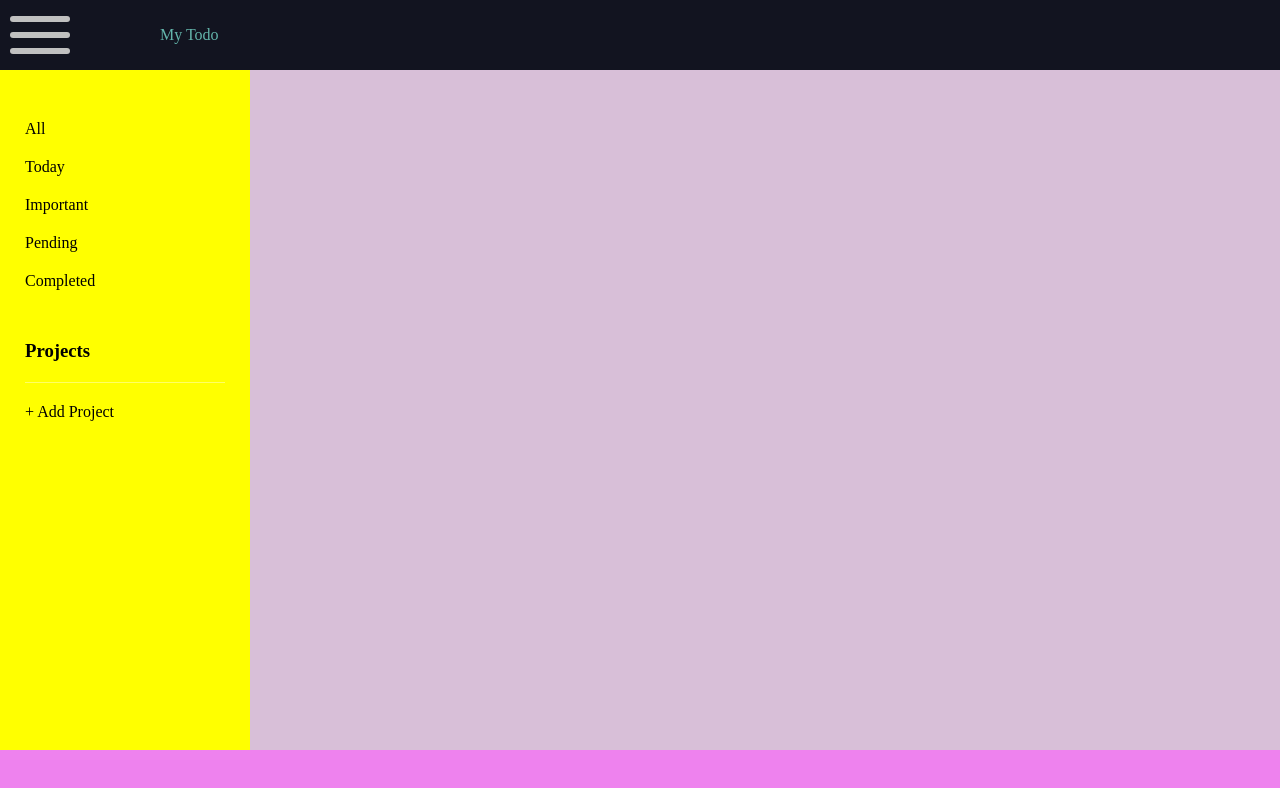
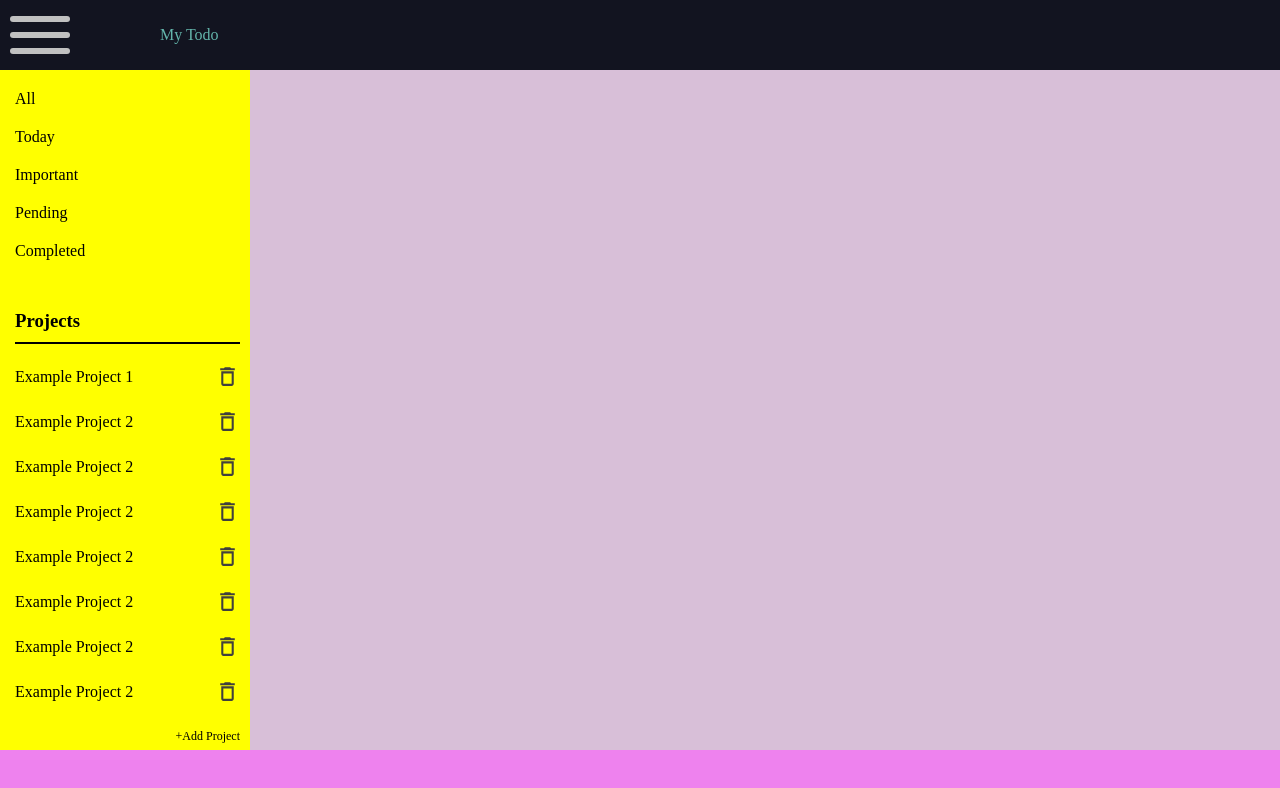
Before and after one commit to AminuMado/todo-list, a website built with webpack: page src/index.html in a window 1280 px wide. Built offline with nearby package versions, Linux system fonts and the light colour scheme.

Commit message:
style changes, update the nav menu, added delete icon and hover styles

```diff
--- a/src/index.html
+++ b/src/index.html
@@ -11,7 +11,7 @@
         <div class="menu-btn">
             <div class="menu-btn-burger"></div>
         </div>
-        <p> My Todo </p>
+        <p>My Todo</p>
     </header>
     <aside id="aside">
         <div class="project-categories">
@@ -24,17 +24,46 @@
         <div id="project-panel">
             <h3 id="project-header">Projects</h3>
             <div class="divider"></div>
-        <div class="project-container"></div>
+            <div class="project-container">
+                <div class = 'project-item' data-id = "0">
+                    <p>Example Project 1</p>
+                    <img src="./assets/img/delete.svg" alt="delete">
+                </div>
+                <div class = 'project-item' data-id = "1">
+                    <p>Example Project 2</p>
+                    <img src="./assets/img/delete.svg" alt="delete">
+                </div>
+                <div class = 'project-item' data-id = "1">
+                    <p>Example Project 2</p>
+                    <img src="./assets/img/delete.svg" alt="delete">
+                </div>
+                <div class = 'project-item' data-id = "1">
+                    <p>Example Project 2</p>
+                    <img src="./assets/img/delete.svg" alt="delete">
+                </div>
+                <div class = 'project-item' data-id = "1">
+                    <p>Example Project 2</p>
+                    <img src="./assets/img/delete.svg" alt="delete">
+                </div>
+                <div class = 'project-item' data-id = "1">
+                    <p>Example Project 2</p>
+                    <img src="./assets/img/delete.svg" alt="delete">
+                </div>
+                <div class = 'project-item' data-id = "1">
+                    <p>Example Project 2</p>
+                    <img src="./assets/img/delete.svg" alt="delete">
+                </div>
+                <div class = 'project-item' data-id = "1">
+                    <p>Example Project 2</p>
+                    <img src="./assets/img/delete.svg" alt="delete">
+                </div>
+            </div>
             <div id="add-project-container">
-          <div id="add-project">
-            <p id="add-project-text">
-              <span id="plus-icon">+</span> Add Project
-            </p>
+                <span id="plus-icon">+</span>
+                <p id="add-project-text"> Add Project</p>
               </div>
             </div>
         </div>
-
-
     </aside>
     <main id="main"></main>
     <footer id="footer"></footer>
--- a/src/style.css
+++ b/src/style.css
@@ -71,7 +71,8 @@ body {
 	display: flex;
 	flex-direction: column;
 	gap: 50px;
-	padding: 50px 25px;
+	padding: 20px 10px 10px 15px;
+    overflow: auto;
 }
 .project-categories {
 	display: flex;
@@ -86,12 +87,52 @@ body {
     color: lavender;
 }
 .divider {
-	height: 1px;
-	margin-top: 20px;
+	height: 2px;
+	margin-top: 10px;
 	margin-bottom: 20px;
-	background-color: hsla(0,0%,100%,.4);
+	background-color:black;
+}
+.project-container{
+    display: flex;
+    flex-direction: column;
+    gap: 20px;
+
+
+}
+.project-item{
+    display: flex;
+    align-items: center;
+    justify-content: space-between;
+}
+.project-item > p:hover{
+    color: silver;
+    cursor: pointer;
+}
+.project-item > img {
+	width: 25px;
+    filter: invert(80%) sepia(3%) saturate(1235%) hue-rotate(22deg) brightness(20%) contrast(74%);
+}
+.project-item > img:hover {
+    filter: invert(33%) sepia(70%) saturate(4784%) hue-rotate(336deg) brightness(90%) contrast(108%);
+    cursor: pointer;
+    transform: scale(1.01);
+    transition: all .3s ease;
+
+}
+#add-project-container{
+    display: flex;
+    justify-content: end;
+    align-content: center;
+    margin-top: 25px;
+    font-size: 12px;
+    cursor: pointer;
 }
 
+#add-project-container:hover #plus-icon{
+transform: rotate(180deg) scale(1.2);
+transition: all 0.6s ease;
+color: red;
+}
 #main{
     grid-area: main;
     background-color: thistle;
```
Lines whose indentation alone changed are shown as unchanged.
